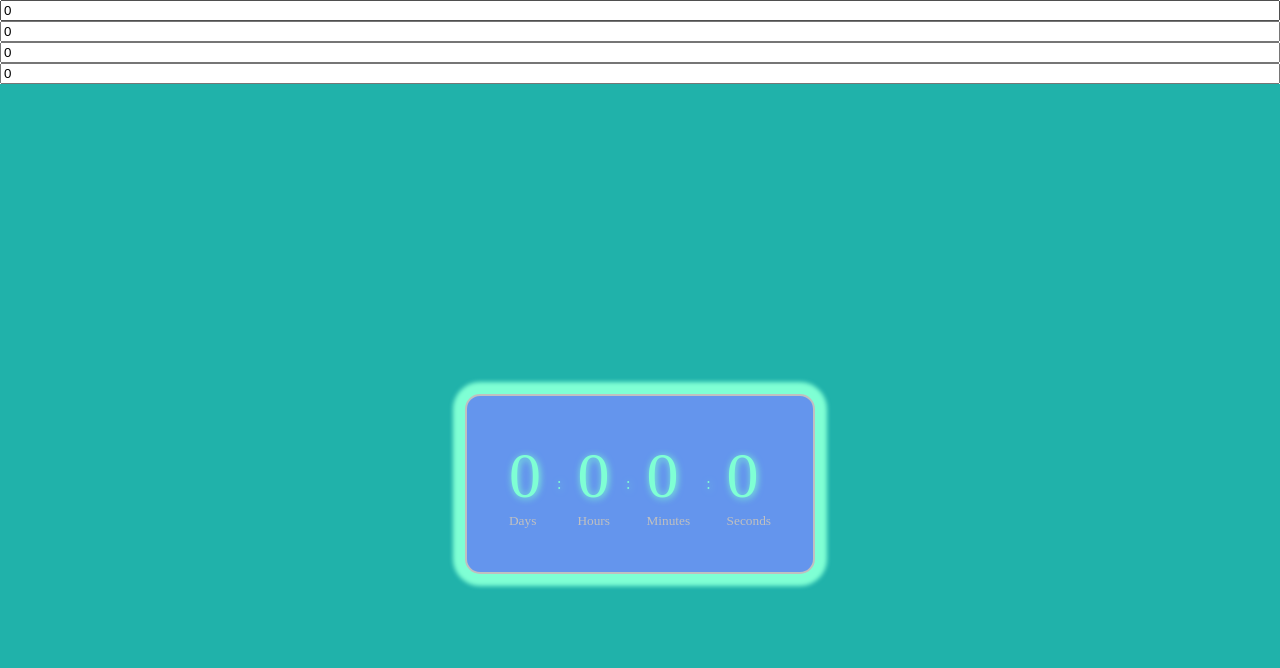
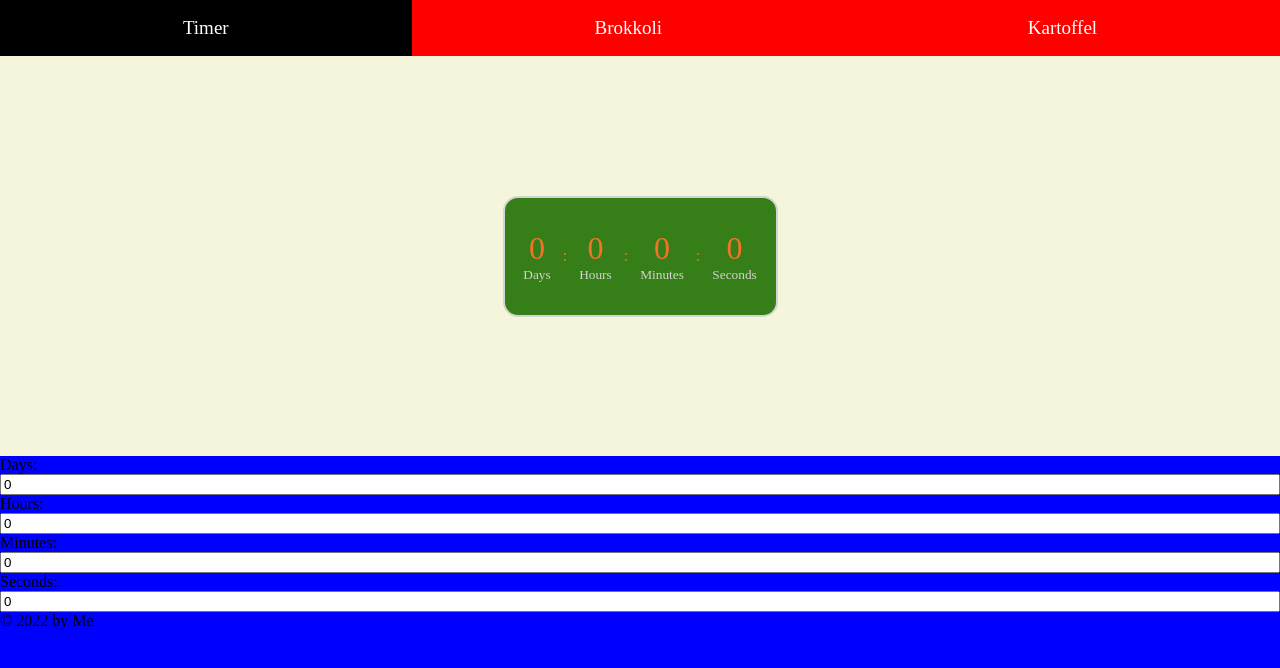
Before and after one commit to DennisWarchocki/Capstone-Project, a Next.js app: page /timer in a window 1280 px wide. Shown: the top 668 px of the page. Built offline with nearby package versions, Linux system fonts and the light colour scheme.

Commit message:
add navbar links+style

```diff
--- a/src/components/Header.js
+++ b/src/components/Header.js
@@ -1,13 +1,28 @@
-import {StyledNavButton} from './styled/StyledNavButton';
+import {StyledNavListItems, StyledNavUl} from './styled/StyledNav';
 
+/* const Navigation = styled.nav`
+	overflow: hidden;
+	background-color: grey;
+`;
+*/
+//<StyledNavButton as="a" href="/timer">
+//<StyledNavButton as="a" href="/timer">
+
+//<StyledDiv>Cooking Timer Cooking Timer</StyledDiv>
 export default function Header() {
 	return (
-		<header>
-			<nav>
-				<StyledNavButton as="a" href="/timer">
-					Cooking Timer
-				</StyledNavButton>
-			</nav>
-		</header>
+		<>
+			<StyledNavUl>
+				<StyledNavListItems as="a" href="/timer">
+					Timer
+				</StyledNavListItems>
+				<StyledNavListItems as="a" href="/where?">
+					Brokkoli
+				</StyledNavListItems>
+				<StyledNavListItems as="a" href="/where?">
+					Kartoffel
+				</StyledNavListItems>
+			</StyledNavUl>
+		</>
 	);
 }
--- a/src/components/styled/StyledNav.js
+++ b/src/components/styled/StyledNav.js
@@ -1 +1,21 @@
-//import styled from 'styled-components';
+import styled from 'styled-components';
+
+export const StyledNavListItems = styled.li`
+	flex-grow: 1;
+	padding: 17px 20px;
+	background-color: red;
+	color: white;
+	font-size: 19px;
+	text-align: center;
+	text-decoration: none;
+	&:hover {
+		background-color: black;
+	}
+`;
+
+export const StyledNavUl = styled.ul`
+	display: flex;
+	padding: 0;
+	margin: 0;
+	list-style: none;
+`;
--- a/src/components/styled/StyledNavButton.js
+++ b/src/components/styled/StyledNavButton.js
@@ -1,8 +1,7 @@
 import styled from 'styled-components';
 
 export const StyledNavButton = styled.button`
-	display: inline-block;
-	margin: 1em;
+	margin: 1.5em;
 	padding: 0.25em 1em;
 	border: 2px solid palevioletred;
 	border-radius: 3px;
--- a/src/components/styled/StyledTimer.js
+++ b/src/components/styled/StyledTimer.js
@@ -6,17 +6,18 @@ export const StyledContainer = styled.div`
 	flex-direction: column;
 	align-items: center;
 	justify-content: center;
-	height: 100vh;
+	height: 50vh;
 	margin: 0;
 	padding: 0;
-	background-color: lightseagreen;
+	background-color: beige;
 `;
 
 export const StyledSection = styled.section`
 	display: flex;
 	flex-direction: column;
 	justify-content: center;
-	padding: 1rem;
+	padding: 12px;
+	text-align: center;
 `;
 
 export const StyledClock = styled.div`
@@ -24,26 +25,22 @@ export const StyledClock = styled.div`
 	position: relative;
 	align-items: center;
 	justify-content: center;
-	width: 350px;
-	height: 180px;
-	margin: auto;
-	padding: 0;
-	border: 2px solid silver;
+	width: 275px;
+	padding: 20px;
+	border: 2px solid lightgray;
 	border-radius: 15px;
-	background-color: cornflowerblue;
-	box-shadow: 0 0 4px 12px;
-	color: aquamarine;
-	text-shadow: 1px 1px 7px;
+	background-color: #367e18;
+	color: #f57328;
 `;
 export const StyledRealtime = styled.p`
 	margin: 0;
 	padding: 0;
-	font-size: 4rem;
+	font-size: 2rem;
 `;
 
 export const StyledTimeunits = styled.small`
 	margin: 0;
 	padding: 0;
-	color: silver;
+	color: lightgrey;
 	text-shadow: none;
 `;
--- a/src/pages/timer.js
+++ b/src/pages/timer.js
@@ -1,6 +1,7 @@
 import {useState, useEffect} from 'react';
 
 import CookingTimer from '../components/CookingTimer';
+import Layout from '../components/Layout';
 import {StyledInput, StyledInputTime} from '../components/styled/StyledInput';
 
 function Timer() {
@@ -13,14 +14,10 @@ function Timer() {
 	const [userInputMinutes, setUserInputMinutes] = useState(0);
 	const [userInputSeconds, setUserInputSeconds] = useState(0);
 
-	//Ich möchte dass der User z.B. eine Stundenanzahl eintragen kann, und dann der Countdown von dem Wert (z.B. 8h30min) runterzählt evtl statt 'October,8...' einfach Date.now() + (UserInput) = deadline ? und danach bei getTime deadline - date.now
-
-	//Fazit: ------>  -V- Date.now() + (UserTimeInput) = deadline
 	const seconds = userInputSeconds * 1000;
 	const minutes = userInputMinutes * 60000;
 	const hours = userInputHours * (60000 * 60);
 	const days = userInputDays * (60000 * 60 * 24);
-	//const deadline = '10, 9, 2022 00:15:00 GMT';
 
 	useEffect(() => {
 		const now = Date.now() + seconds + minutes + hours + days;
@@ -49,57 +46,57 @@ function Timer() {
 
 	return (
 		<>
+			<Layout>
+				<CookingTimer
+					timerDays={timerDays}
+					timerHours={timerHours}
+					timerMinutes={timerMinutes}
+					timerSeconds={timerSeconds}
+				/>
 				<form
 					onSubmit={event => {
 						event.preventDefault();
-					// setUserInput...wie spreche ich mehrere Inputs an?
 						setUserInputDays('');
 					}}
 				>
+					<label>Days:</label>
 					<StyledInput
 						type="text"
 						maxLength="2"
 						value={userInputDays}
 						onChange={event => {
-						//(event.target.value) oder (event.target.UserInputDays?)
 							setUserInputDays(event.target.value);
 						}}
 					/>
+					<label>Hours:</label>
 					<StyledInput
 						type="text"
 						maxLength="2"
-					placeholder="type hours here"
 						value={userInputHours}
 						onChange={event => {
 							setUserInputHours(event.target.value);
 						}}
 					/>
+					<label>Minutes:</label>
 					<StyledInput
 						type="text"
 						maxLength="2"
-					placeholder="type Minutes here"
 						value={userInputMinutes}
 						onChange={event => {
 							setUserInputMinutes(event.target.value);
 						}}
 					/>
+					<label>Seconds:</label>
 					<StyledInputTime
 						type="text"
 						maxLength="2"
-					placeholder="type Seconds here"
 						value={userInputSeconds}
 						onChange={event => {
 							setUserInputSeconds(event.target.value);
 						}}
 					/>
 				</form>
-
-			<CookingTimer
-				timerDays={timerDays}
-				timerHours={timerHours}
-				timerMinutes={timerMinutes}
-				timerSeconds={timerSeconds}
-			/>
+			</Layout>
 		</>
 	);
 }
--- a/src/styles.js
+++ b/src/styles.js
@@ -14,5 +14,6 @@ export const GlobalStyle = createGlobalStyle`
 	body {
 		margin: 0;
 		font-size: 1rem;
+		background-color: blue;
 	}
 `;
```
Also changed, not shown: src/components/styled/StyledDiv.js (added, +7 -0 lines). Lines whose indentation alone changed are shown as unchanged.
